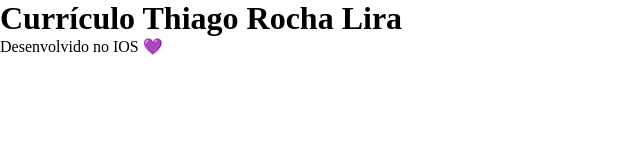
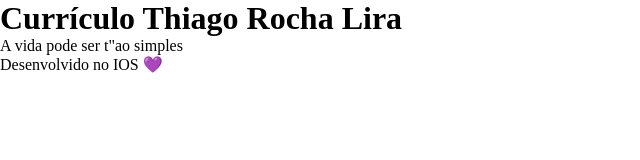
Before and after one commit to rochathili/curriculo-web-ios, a plain HTML site: page index.html in a window 1280 px wide. Shown: the whole page, without its empty margins (0-640 px from the left). Drawn offline with Linux system fonts and the light colour scheme.

Commit message:
A vida pode ser tão simples

```diff
--- a/index.html
+++ b/index.html
@@ -13,7 +13,7 @@
     </header>
 
     <main>
-
+        <p>A vida pode ser t"ao simples</p>
     </main>
 
     <footer>
```
